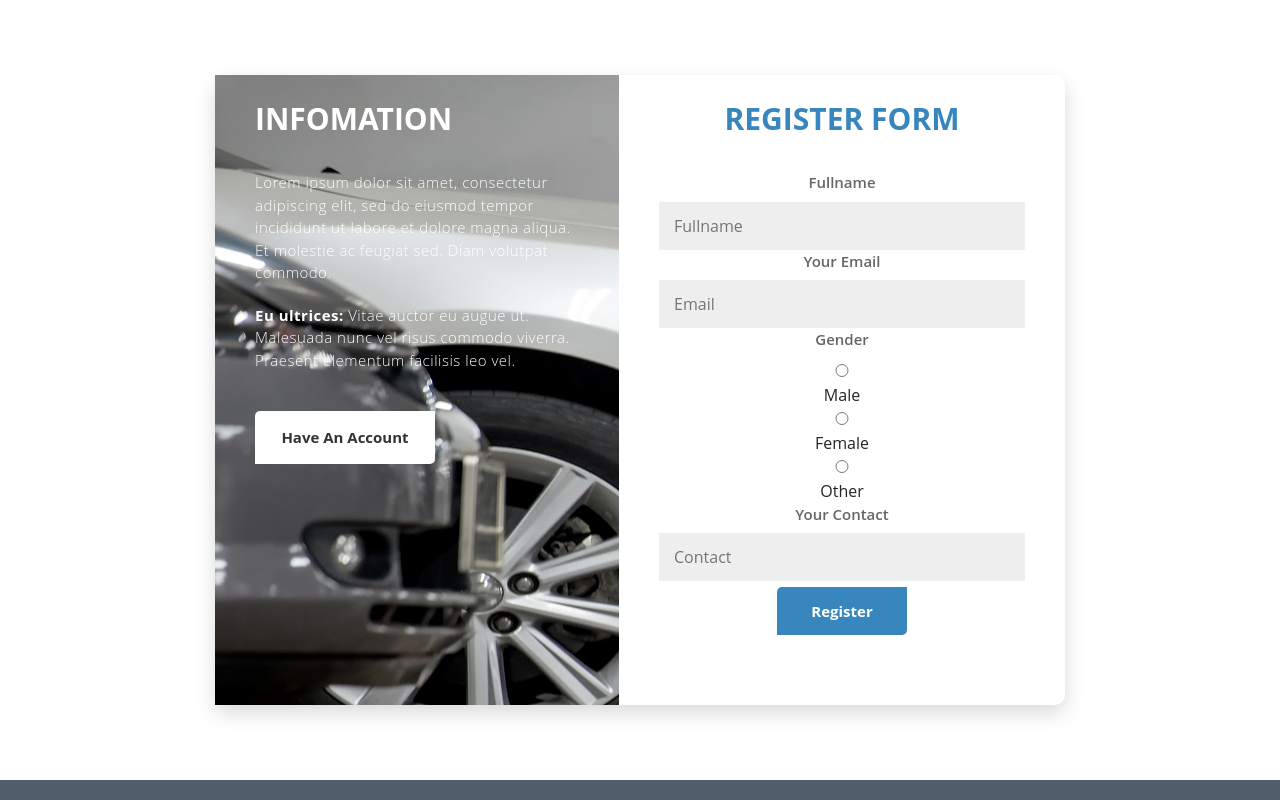
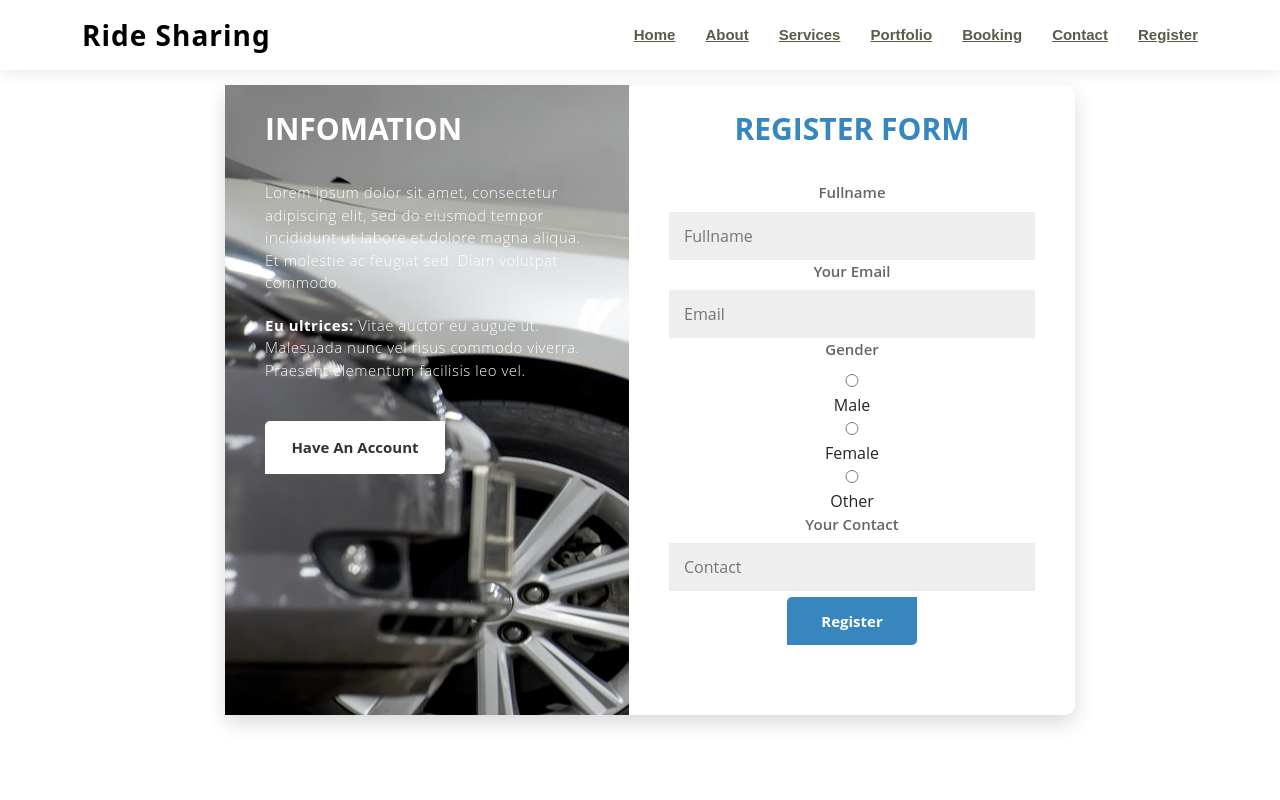
Before and after one commit to illumi-ni/RideSharing-Web, a React (Create React App) app: page /register in a window 1280 px wide. Shown: the top 800 px of the page. Built offline with nearby package versions, Linux system fonts and the light colour scheme.

Commit message:
some changes in design

```diff
--- a/src/App.js
+++ b/src/App.js
@@ -23,6 +23,7 @@ function App() {
       <div className="App">
         <Switch>
           <Route path ="/register">
+            <Header/>
             <Register/>
             <Footer/>
           </Route>
@@ -39,11 +40,13 @@ function App() {
           </Route>
 
           <Route path ="/customerlogin">
+            <Header/>
             <CustomerLogin/>
             <Footer/>
           </Route>
 
           <Route path ="/customer">
+          <Header/>
             <Customer/>
             <Footer/>
           </Route>
--- a/src/Footer.js
+++ b/src/Footer.js
@@ -1,7 +1,7 @@
 import React from 'react'
 import './Footer.css'
+import { FaTwitter,FaFacebookSquare,FaInstagramSquare,FaGoogle,FaYoutubeSquare } from 'react-icons/fa';
 
-import { FaTwitter,FaFacebookSquare,FaInstagramSquare,FaGoogle,FaYoutubeSquare } from 'react-icons/fa';
 function Footer() {
     return (
     <footer id="footer">
--- a/src/Header.js
+++ b/src/Header.js
@@ -1,7 +1,7 @@
 import React, { Component } from 'react';
 import './Header.css';
 import { Link } from 'react-router-dom';
-// import { SearchIcon } from "@material-ui/icons/Search"
+import { FaToggleOn} from 'react-icons/fa';
 
 class Header extends Component{
     render(){
@@ -37,10 +37,14 @@ class Header extends Component{
                     <Link to="/contact">
                     <li>Contact</li>
                     </Link>
+                    <Link to="/register">
+                    <li>Register</li>
+                    </Link>
+
 
 
                     </ul>
-                    {/* <i class="bi bi-list mobile-nav-toggle"></i> */}
+                    <i class="bi bi-list mobile-nav-toggle"><FaToggleOn/></i>
                 </nav>
 
                 </div>
--- a/src/customer.css
+++ b/src/customer.css
@@ -1,8 +1,7 @@
 .Customer{
     height: 100vh;;
     width: 100%;
-
-
+    margin-top: 50px;
 }
 .CusForm{
     height: 400px;
--- a/src/register.css
+++ b/src/register.css
@@ -1,9 +1,9 @@
 body {
-	margin:  0;
+	margin:  10px;
 }
 .page-content {
 	width: 100%;
-	margin:  0 auto;
+	margin:  10px;
 
 	/* background: #75e2e9; */
 	display: flex;
```
Also changed, not shown: src/customer.js (+0 -31 lines).
